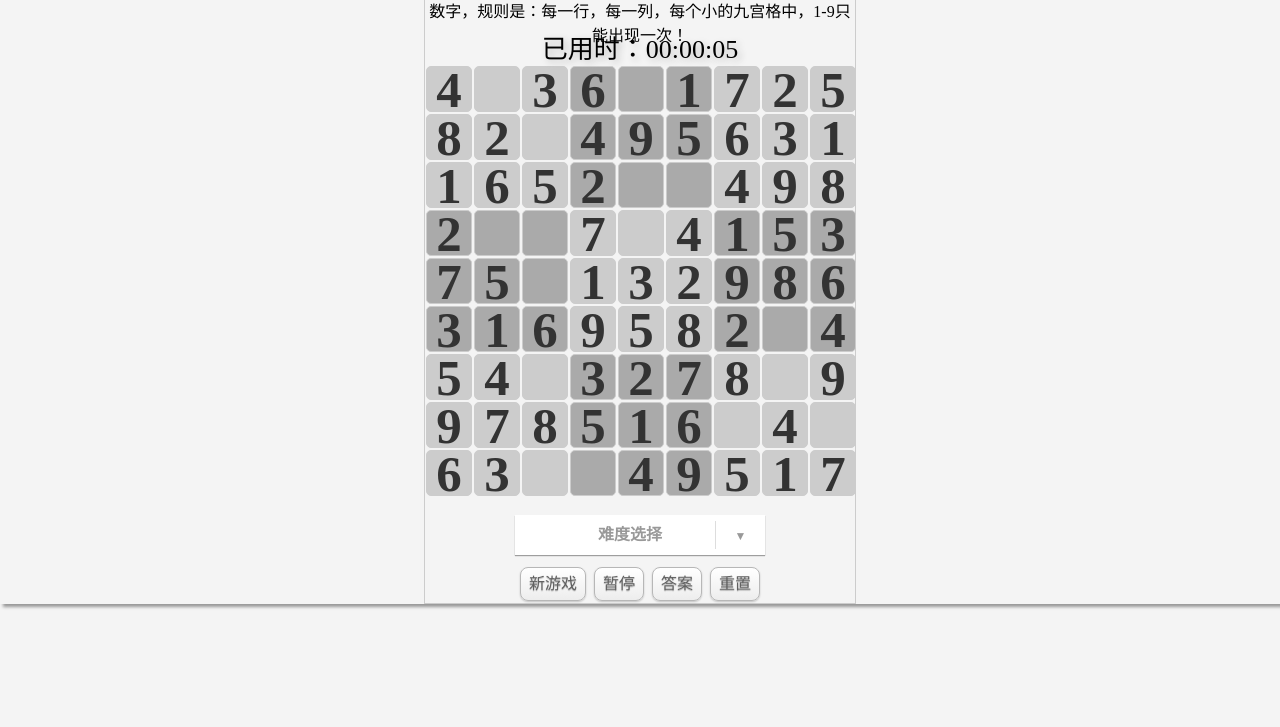
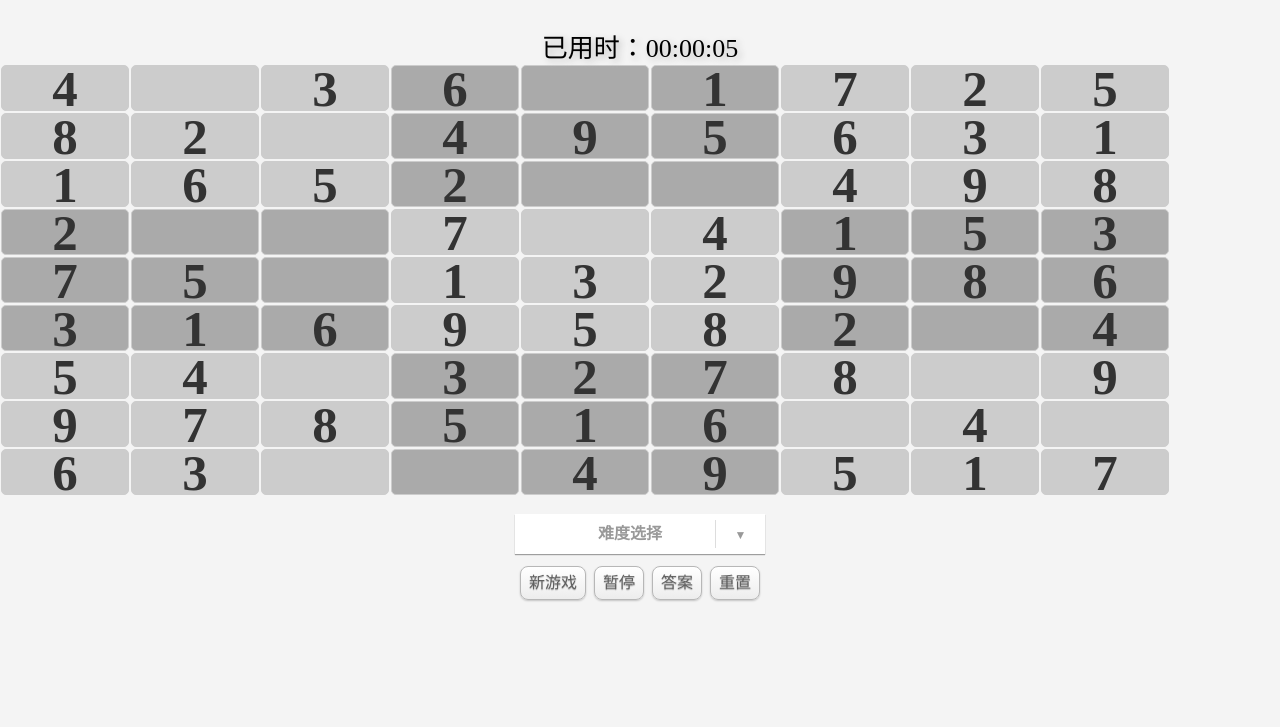
Before and after one commit to helight/sudoku, a plain HTML site: page sudoku.html in a window 1280 px wide. Shown: the part 73-800 px from the top of the page. Drawn offline with Linux system fonts and the light colour scheme.

Commit message:
fix width

```diff
--- a/css/sudoku2.css
+++ b/css/sudoku2.css
@@ -5,10 +5,6 @@
 }
 
 .boxShadow {
-	-webkit-box-shadow: 3px 3px 3px #999;
-	-moz-box-shadow: 3px 3px 3px #999;
-	-ms-box-shadow: 3px 3px 3px #999;
-	-o-box-shadow: 3px 3px 3px #999;
 }
 
 .textShadow {
@@ -71,14 +67,14 @@ body {
 }
 
 #mainArea {
-	width: 432px;
+	width: 100%;
 	background: #f4f4f4;
-	border: 1px #ccc solid;
 	margin: 0 auto;
+	text-align: center;
 }
 
 #mainArea #gameBoard {
-	width: 450px;
+	width: 100%;
 	height: 450px;
 }
 
@@ -181,7 +177,7 @@ body {
 *游戏样式
 *********/
 #mainArea .block {
-	width: 46px;
+	width: 10%;
 	height: 46px;
 	border: 1px solid #ccc;
 	margin: 1px;
--- a/sudoku.html
+++ b/sudoku.html
@@ -15,7 +15,9 @@
       <p>数独是一种数字游戏，在左边的9×9方格中，填入1-9这九个数字，规则是：每一行，每一列，每个小的九宫格中，1-9只能出现一次！ </p>
     </div>
     <div id="timer" class="textShadow">已用时：<span id="time">00:00:00</span></div>
-    <div id="gameBoard" class="font color"></div>
+    <div>
+      <div id="gameBoard" class="font color"></div>
+    </div>
     <div id="control">
       <div id="levelSelect"><select id="cd-dropdown" name="cd-dropdown" class="cd-select">
         <option value="-1" selected>难度选择</option>
```
